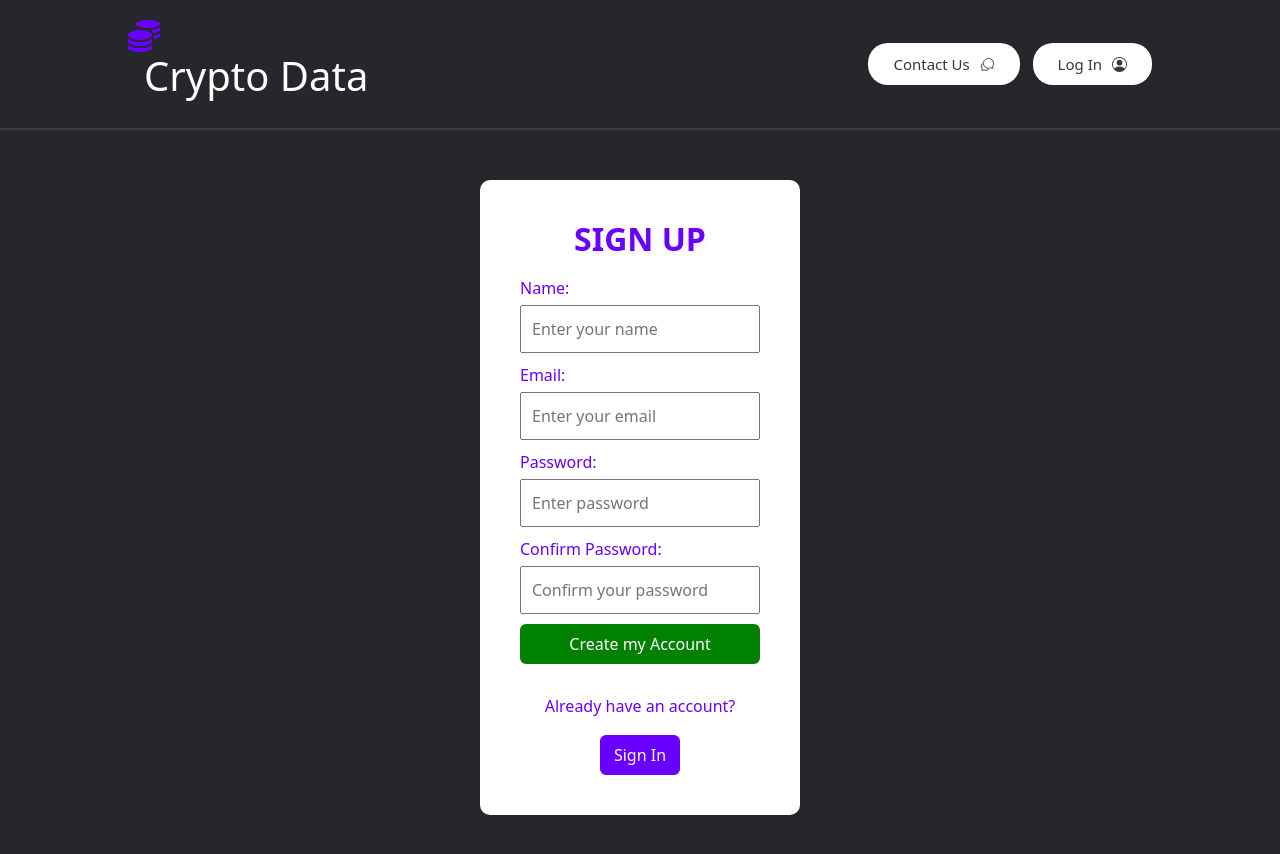
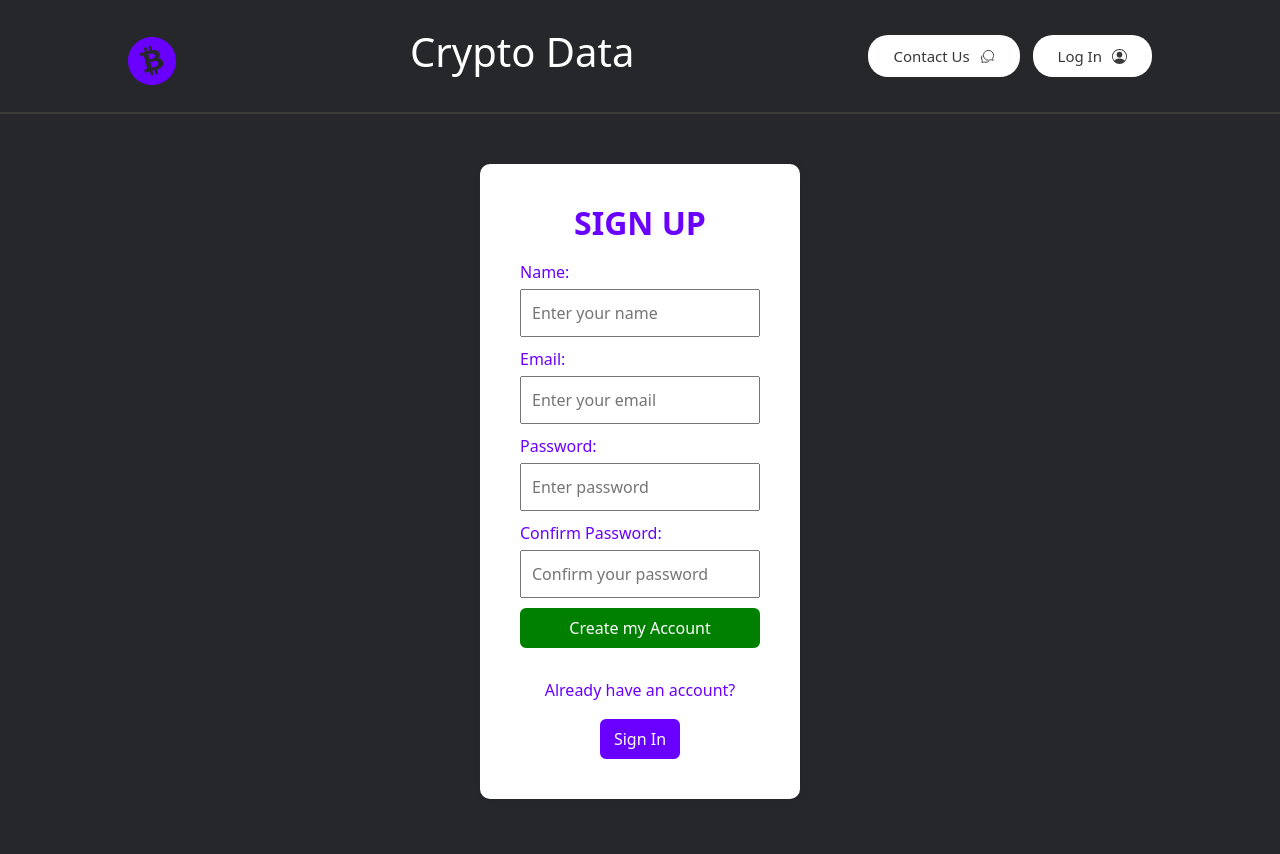
Before and after one commit to netaamz/financial_data_web_app, a React (Create React App) app in the folder client/: page / in a window 1280 px wide. Shown: the top 854 px of the page. Built offline with nearby package versions, Linux system fonts and the light colour scheme.

Commit message:
navbar header icon

```diff
--- a/client/src/components/Navbar.css
+++ b/client/src/components/Navbar.css
@@ -9,11 +9,9 @@
 }
 
 .icon {
-    font-size: 2rem;
+    font-size: 3rem;
     color: #6900ff;
 }
-
-
 
 .purple {
     color: #6900ff;
--- a/client/src/components/Navbar.js
+++ b/client/src/components/Navbar.js
@@ -1,5 +1,5 @@
 import React, { useState, useEffect } from "react";
-import { FaCoins } from "react-icons/fa";
+import { SiBitcoincash } from "react-icons/si";
 import { Link, useNavigate } from "react-router-dom";
 import { BsPersonCircle } from "react-icons/bs";
 import { IoChatbubblesOutline } from "react-icons/io5";
@@ -39,11 +39,12 @@ const Navbar = () => {
   return (
 
     <div className="navbar">
+      <div className="icon">
+        <span ><SiBitcoincash /></span>
+      </div>
       <Link to='/dashboard'>
-        <FaCoins className="icon"/>
         <h1>
-          {" "}
-          Crypto<span className="search"> Data</span>
+          <span className="search">Crypto Data</span>
         </h1>
       </Link>
       <div className="nav-right">
```
Lines whose indentation alone changed are shown as unchanged.
